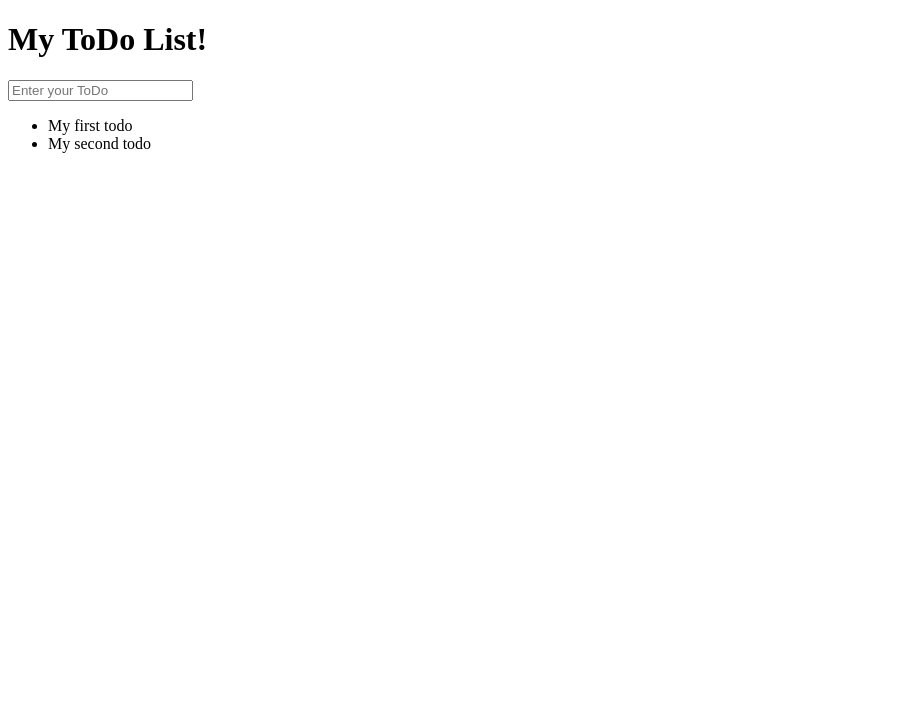
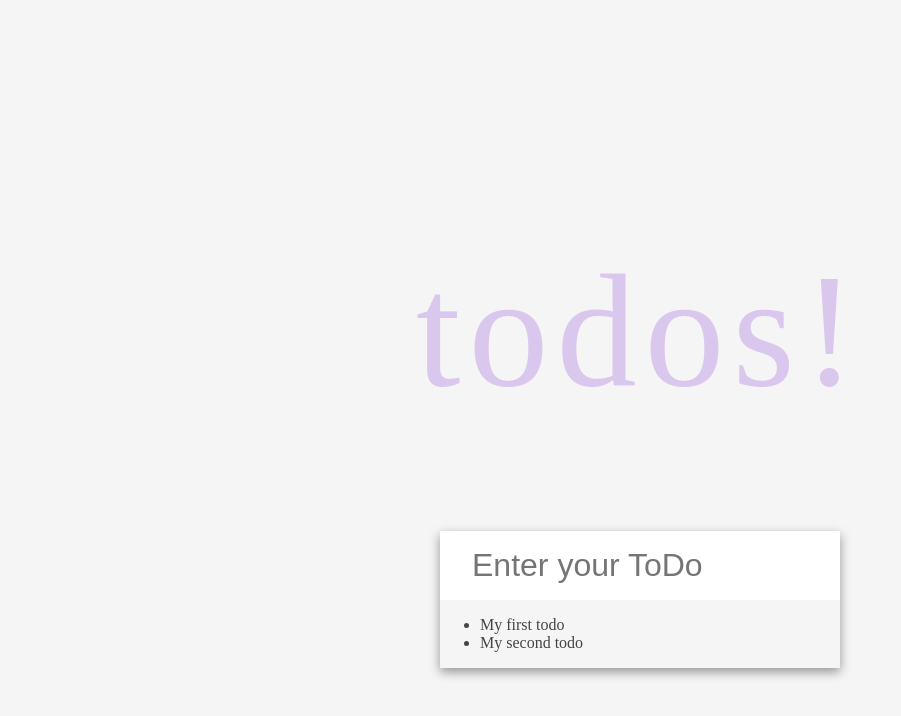
Before and after one commit to Si-maher/ToDo-list, a plain HTML site: page index.html in a window 1280 px wide. Shown: the whole page, without its empty margins (0-901 px from the left). Drawn offline with Linux system fonts and the light colour scheme.

Commit message:
added style to form, input

```diff
--- a/index.html
+++ b/index.html
@@ -8,7 +8,7 @@
     <title>To Do list</title>
 </head>
 <body>
-    <h1>My ToDo List!</h1>
+    <h1>todos!</h1>
     <form id="form">
         <input type="text" class="input" id="input" placeholder="Enter your ToDo" autocomplete="off">
         <ul class="todo" id="todo">
--- a/styles.css
+++ b/styles.css
@@ -0,0 +1,35 @@
+* {
+    box-sizing: border-box;
+}
+body {
+    background-color: #f5f5f5;
+    color: #444;
+    font-family: 'Times New Roman', Times, serif;
+    display: flex;
+    flex-direction: column;
+    align-items: center;
+    justify-content: center;
+    height: 100vh;
+    margin: 0;
+}
+h1 {
+    font-size: 10rem;
+    font-weight: 300;
+    letter-spacing: .5rem;
+    color: rgb(179, 131,226);
+    opacity: 0.4;
+    text-align: center;
+}
+form {
+    box-shadow: 0 4px 10px rgba(0,0,0, 0.4);
+    max-width: 100%;
+    width: 400px;
+}
+.input {
+    width: 100%;
+    display: block;
+    padding: 1rem 2rem;
+    font-size: 2rem;
+    border: none;
+    color: #444;
+}
```
